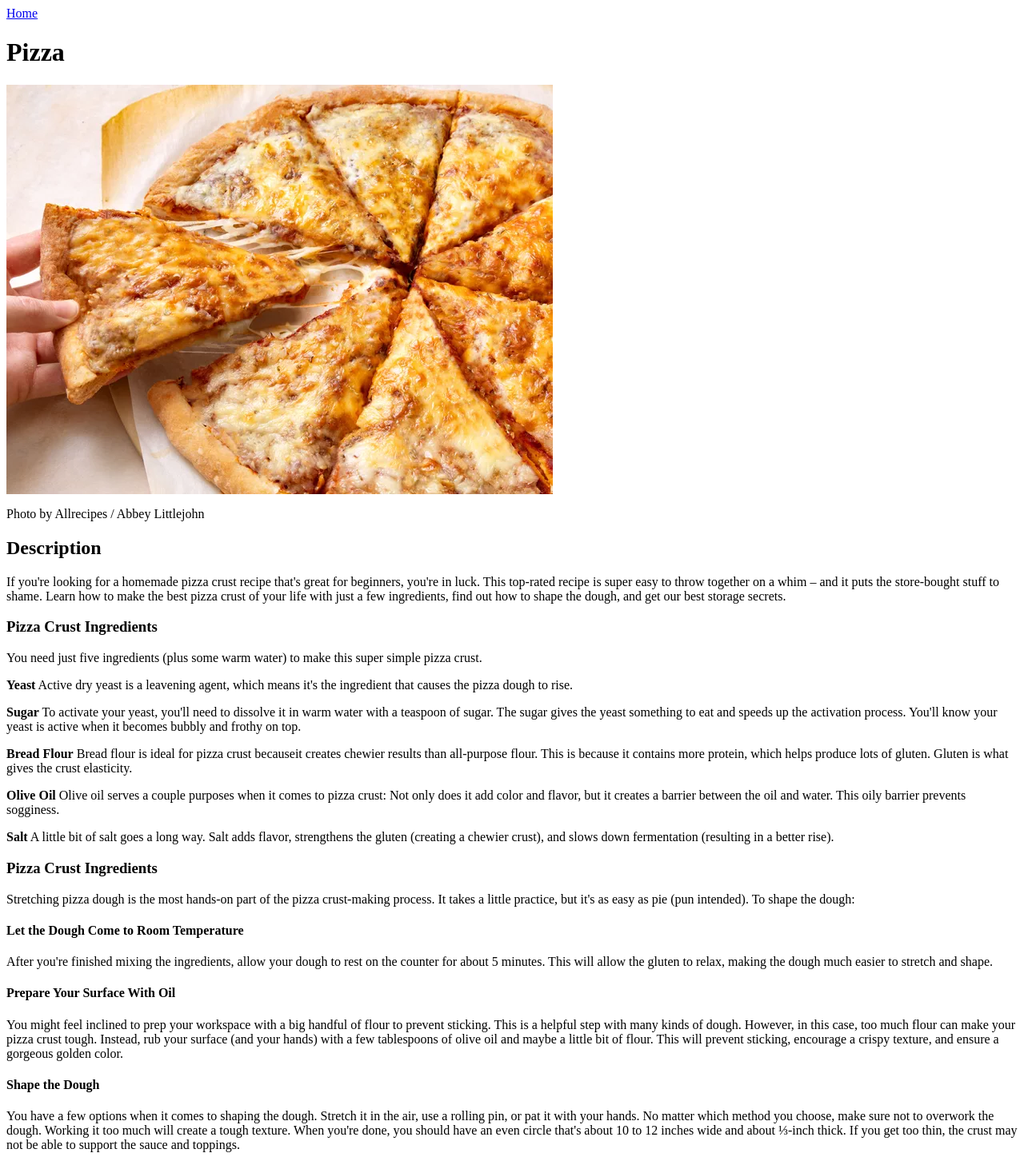
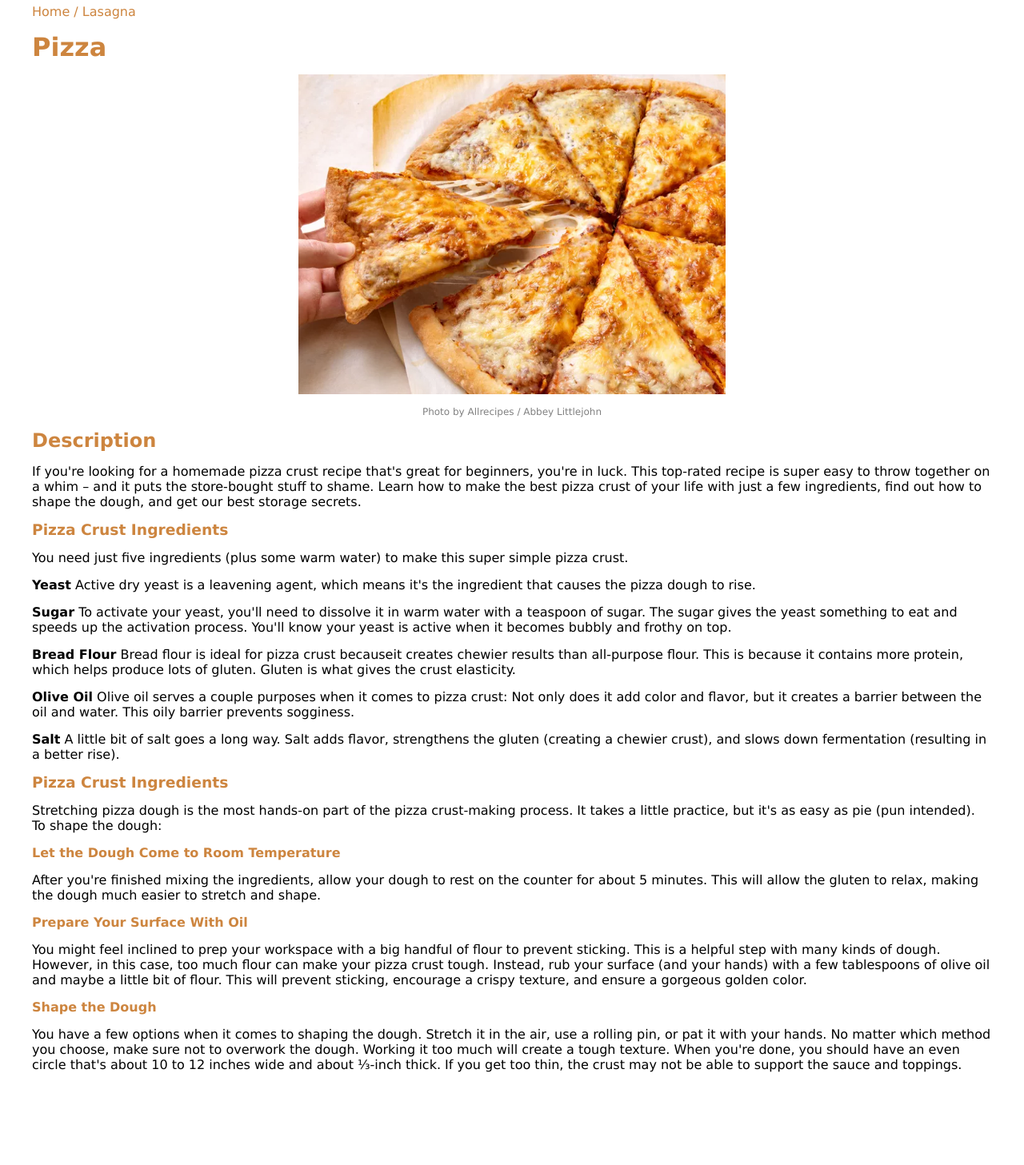
Before and after one commit to itcantbesohard/odin-recipes, a plain HTML site: page recipes/pizza.html in a window 1280 px wide. Shown: the whole page at 80% size. After the commit the page ends 1357 px from the top, so only its background shows below. Drawn offline with Linux system fonts and the light colour scheme.

Commit message:
Add styles and breadcrumbs nav

```diff
--- a/index.html
+++ b/index.html
@@ -3,14 +3,23 @@
 <head>
     <meta charset="UTF-8">
     <title>Odin recipes</title>
+    <link rel="stylesheet" href="style.css">
 </head>
 
 <body>
-    <h1>Odin Recipes</h1>
-    <ul>
-        <li><a href="./recipes/lasagna.html">Lasagna</a></li>
-        <li><a href="./recipes/pizza.html">Pizza</a></li>
-    </ul>
+    <div class="main">
+        <h1 class="header">Odin Recipes</h1>
+        <h3 class="header">Explore our cookbook!</h2>
+            <div class="recipes">
+                <div id="img"></div>
+                <div id="category"></div>
+                <div></div>
+                <ul>
+                    <li><a href="./recipes/lasagna.html">Lasagna</a></li>
+                    <li><a href="./recipes/pizza.html">Pizza</a></li>
+                </ul>
+            </div>
+    </div>
 </body>
 
 </html>
--- a/recipes/pizza.html
+++ b/recipes/pizza.html
@@ -3,53 +3,85 @@
 <head>
     <meta charset="UTF-8">
     <title>Pizza</title>
+    <link rel="stylesheet" href="../style.css">
 </head>
 
 <body>
+    <div class="main">
+        <div class="breadcrumbs">
+            <ul>
+                <li>
                     <a href="../index.html">Home</a>
+                </li>
+                <li>
+                    <a href="./lasagna.html">Lasagna</a>
+                </li>
+            </ul>
+        </div>
+        <div class="card">
             <h1>Pizza</h1>
             <img src="../images/pizza.webp" alt="Pizza">
-    <p>Photo by Allrecipes / Abbey Littlejohn</p>
+            <p id="credit">Photo by Allrecipes / Abbey Littlejohn</p>
 
             <h2>Description</h2>
-    <p>If you're looking for a homemade pizza crust recipe that's great for beginners, you're in luck. This top-rated
-        recipe is super easy to throw together on a whim – and it puts the store-bought stuff to shame. Learn how to
-        make the best pizza crust of your life with just a few ingredients, find out how to shape the dough, and get our
+            <p>If you're looking for a homemade pizza crust recipe that's great for beginners, you're in luck. This
+                top-rated
+                recipe is super easy to throw together on a whim – and it puts the store-bought stuff to shame. Learn
+                how to
+                make the best pizza crust of your life with just a few ingredients, find out how to shape the dough, and
+                get our
                 best storage secrets.</p>
 
             <h3>Pizza Crust Ingredients</h3>
             <p>You need just five ingredients (plus some warm water) to make this super simple pizza crust.</p>
 
-    <p><strong>Yeast</strong> Active dry yeast is a leavening agent, which means it's the ingredient that causes the
+            <p><strong>Yeast</strong> Active dry yeast is a leavening agent, which means it's the ingredient that causes
+                the
                 pizza dough to rise.</p>
 
-    <p><strong>Sugar</strong> To activate your yeast, you'll need to dissolve it in warm water with a teaspoon of sugar.
-        The sugar gives the yeast something to eat and speeds up the activation process. You'll know your yeast is
+            <p><strong>Sugar</strong> To activate your yeast, you'll need to dissolve it in warm water with a teaspoon
+                of sugar.
+                The sugar gives the yeast something to eat and speeds up the activation process. You'll know your yeast
+                is
                 active when it becomes bubbly and frothy on top.</p>
             <p><strong>Bread Flour</strong> Bread flour is ideal for pizza crust becauseit creates chewier results than
-        all-purpose flour. This is because it contains more protein, which helps produce lots of gluten. Gluten is what
+                all-purpose flour. This is because it contains more protein, which helps produce lots of gluten. Gluten
+                is what
                 gives the crust elasticity.</p>
-    <p><strong>Olive Oil</strong> Olive oil serves a couple purposes when it comes to pizza crust: Not only does it add
-        color and flavor, but it creates a barrier between the oil and water. This oily barrier prevents sogginess.</p>
-    <p><strong>Salt</strong> A little bit of salt goes a long way. Salt adds flavor, strengthens the gluten (creating a
+            <p><strong>Olive Oil</strong> Olive oil serves a couple purposes when it comes to pizza crust: Not only does
+                it add
+                color and flavor, but it creates a barrier between the oil and water. This oily barrier prevents
+                sogginess.</p>
+            <p><strong>Salt</strong> A little bit of salt goes a long way. Salt adds flavor, strengthens the gluten
+                (creating a
                 chewier crust), and slows down fermentation (resulting in a better rise).</p>
 
             <h3>Pizza Crust Ingredients</h3>
-    <p>Stretching pizza dough is the most hands-on part of the pizza crust-making process. It takes a little practice,
+            <p>Stretching pizza dough is the most hands-on part of the pizza crust-making process. It takes a little
+                practice,
                 but it's as easy as pie (pun intended). To shape the dough:</p>
             <h4>Let the Dough Come to Room Temperature</h4>
-    <p>After you're finished mixing the ingredients, allow your dough to rest on the counter for about 5 minutes. This
+            <p>After you're finished mixing the ingredients, allow your dough to rest on the counter for about 5
+                minutes. This
                 will allow the gluten to relax, making the dough much easier to stretch and shape.</p>
             <h4>Prepare Your Surface With Oil</h4>
-    <p>You might feel inclined to prep your workspace with a big handful of flour to prevent sticking. This is a helpful
-        step with many kinds of dough. However, in this case, too much flour can make your pizza crust tough. Instead,
-        rub your surface (and your hands) with a few tablespoons of olive oil and maybe a little bit of flour. This will
+            <p>You might feel inclined to prep your workspace with a big handful of flour to prevent sticking. This is a
+                helpful
+                step with many kinds of dough. However, in this case, too much flour can make your pizza crust tough.
+                Instead,
+                rub your surface (and your hands) with a few tablespoons of olive oil and maybe a little bit of flour.
+                This will
                 prevent sticking, encourage a crispy texture, and ensure a gorgeous golden color.</p>
             <h4>Shape the Dough</h4>
-    <p>You have a few options when it comes to shaping the dough. Stretch it in the air, use a rolling pin, or pat it
-        with your hands. No matter which method you choose, make sure not to overwork the dough. Working it too much
-        will create a tough texture. When you're done, you should have an even circle that's about 10 to 12 inches wide
-        and about ⅓-inch thick. If you get too thin, the crust may not be able to support the sauce and toppings.</p>
+            <p>You have a few options when it comes to shaping the dough. Stretch it in the air, use a rolling pin, or
+                pat it
+                with your hands. No matter which method you choose, make sure not to overwork the dough. Working it too
+                much
+                will create a tough texture. When you're done, you should have an even circle that's about 10 to 12
+                inches wide
+                and about ⅓-inch thick. If you get too thin, the crust may not be able to support the sauce and
+                toppings.</p>
+        </div>
 </body>
 
 </html>
--- /dev/null
+++ b/style.css
@@ -0,0 +1,94 @@
+* {
+    box-sizing: border-box;
+    font-family: Verdana, sans-serif;
+    margin: 0;
+    padding: 0;
+}
+
+.main {
+    width: 1200px;
+    margin: 0 auto;
+    color: peru;
+}
+
+.header {
+    text-align: center;
+    margin-bottom: 20px;
+    padding: 20px;
+}
+
+.recipes {
+    padding: 20px;
+}
+
+.recipes ul {
+    list-style: none;
+}
+
+.recipes li {
+    display: inline;
+}
+
+.list {
+    padding: 0 20px;
+}
+
+.breadcrumbs {
+    width: 100%;
+    margin: 5px 0px;
+}
+
+.breadcrumbs ul {
+    color: peru;
+    list-style: none;
+}
+
+.breadcrumbs li {
+    display: inline;
+}
+
+.breadcrumbs li+li:before {
+    color: peru;
+    content: "/";
+}
+
+.breadcrumbs li a {
+    color: peru;
+    text-decoration: none;
+}
+
+.breadcrumbs li a:hover {
+    color: black;
+    text-decoration: underline;
+}
+
+.card {
+    margin: 16px auto;
+}
+
+.card img {
+    max-width: 900;
+    width: auto;
+    height: 400;
+    display: block;
+}
+
+.card h1,
+h2,
+h3,
+img,
+p {
+    margin: 15px auto;
+}
+
+.card p,
+li {
+    color: black
+}
+
+#credit {
+    color: gray;
+    margin-top: 0;
+    font-size: 12px;
+    text-align: center;
+}
```
Also changed, not shown: recipes/lasagna.html (+56 -18 lines). Lines whose indentation alone changed are shown as unchanged.
